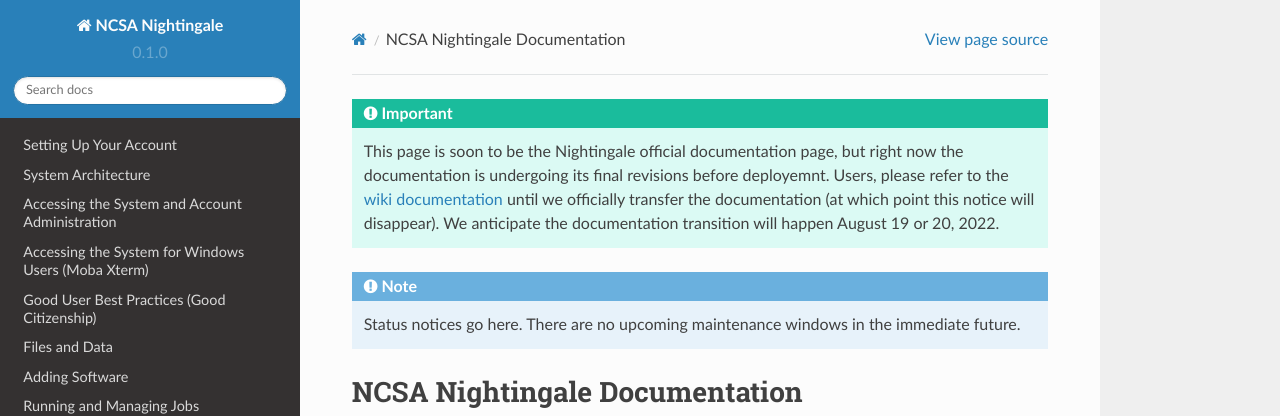
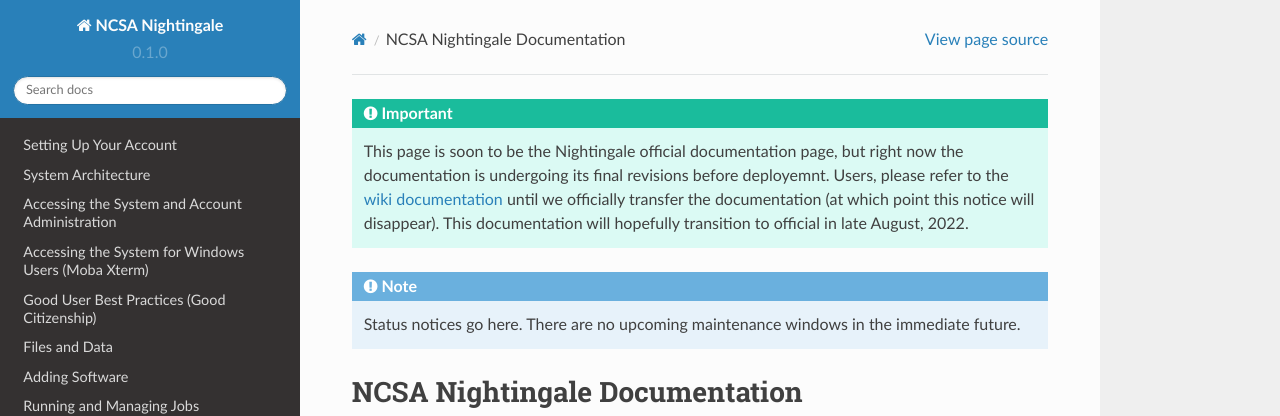
Before and after one commit to sfkappes/NG_documentation, a Sphinx documentation site: the page built from docs/source/index.rst, in a window 1280 px wide and 900 px high. Shown: the top 416 px of the window. Built offline with Sphinx 7.4.7 and the Read the Docs theme 2.0.0, drawn with Linux system fonts in a browser that asks for light colours; pages that are not in the unit, such as notebooks, are missing from menus.

Commit message:
go live date to "late August 2022"
Modified the warning so that the go-live date is "late August 2022".

```diff
--- a/docs/source/index.rst
+++ b/docs/source/index.rst
@@ -1,6 +1,6 @@
 .. important::
 
-    This page is soon to be the Nightingale official documentation page, but right now the documentation is undergoing its final revisions before deployemnt.  Users, please refer to the `wiki documentation <https://wiki.ncsa.illinois.edu/display/USSPPRT/Nightingale+Cluster+User+Guide>`_ until we officially transfer the documentation (at which point this notice will disappear).  We anticipate the documentation transition will happen August 19 or 20, 2022.
+    This page is soon to be the Nightingale official documentation page, but right now the documentation is undergoing its final revisions before deployemnt.  Users, please refer to the `wiki documentation <https://wiki.ncsa.illinois.edu/display/USSPPRT/Nightingale+Cluster+User+Guide>`_ until we officially transfer the documentation (at which point this notice will disappear).  This documentation will hopefully transition to official in late August, 2022.
 
 .. note::
 
```
